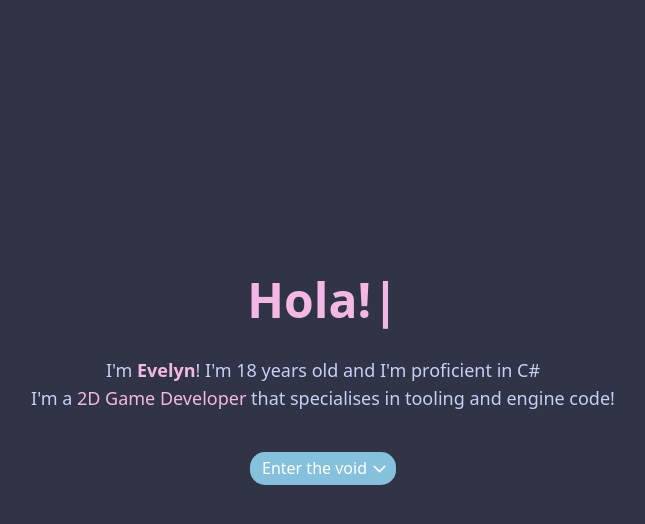
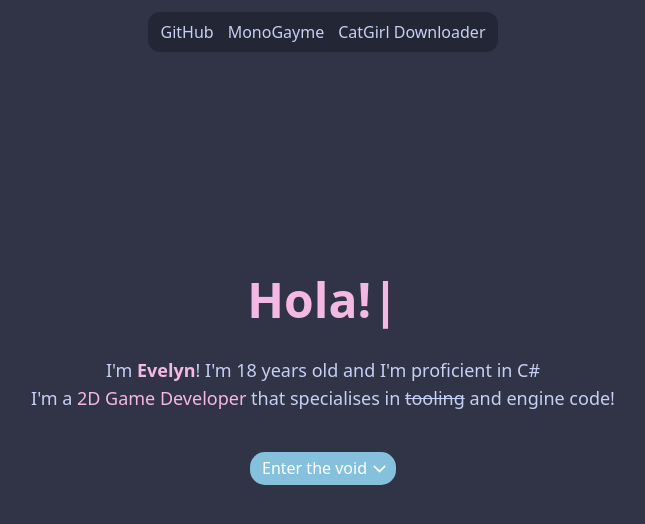
Before and after one commit to its-Lyn/its-Lyn.github.io, a React (Vite) app: page / in a window 1280 px wide. Shown: the top 524 px of the page, without its empty margins (317-962 px from the left). Built offline with nearby package versions, Linux system fonts and the light colour scheme.

Commit message:
Add navigation bar at the top.

```diff
--- a/src/App.tsx
+++ b/src/App.tsx
@@ -1,3 +1,4 @@
+import PageNavigation from "./components/PageNavigation";
 import "./styles/App.css"
 import Typewriter from 'typewriter-effect';
 
@@ -7,6 +8,10 @@ function App() {
 	return (
     <>
       <article className="relative flex flex-col text-center justify-center items-center construction-wrapper">
+				<div className="absolute top-3 w-full flex justify-center">
+					<PageNavigation />
+				</div>
+
 				<div className="type-wrapper text-5xl font-bold">
 					<Typewriter options={{
 						strings: greetings,
@@ -16,7 +21,7 @@ function App() {
 				</div>
 
         <p className="text-lg">I'm <span className="font-bold construction-span">Evelyn</span>! I'm 18 years old and I'm proficient in C#</p>
-				<p className="text-lg">I'm a <span className="construction-span">2D Game Developer</span> that specialises in tooling and engine code!</p>
+				<p className="text-lg">I'm a <span className="construction-span">2D Game Developer</span> that specialises in <s>tooling</s> and engine code!</p>
 
 				<button className="my-10 text-white btn">
 					<span className="pl-2">Enter the void</span>
--- /dev/null
+++ b/src/components/PageNavigation.tsx
@@ -0,0 +1,27 @@
+import "../styles/PageNavigation.css"
+
+const PageNavigation = () => {
+	return (
+		<nav className="flex flex-row text-center justify-center items-center">
+			<ul className="nav rounded-xl p-2 flex float-left">
+				<li>
+					<a className="nav-btn mr-1 cursor-pointer" href="https://github.com/its-Lyn" target="_blank">
+						GitHub
+					</a>
+				</li>
+				<li>
+					<a className="nav-btn mr-1 cursor-pointer" href="https://github.com/its-Lyn/MonoGayme" target="_blank">
+						MonoGayme
+					</a>
+				</li>
+				<li>
+					<a className="nav-btn cursor-pointer" href="https://github.com/its-Lyn/CatGirlDownloader" target="_blank">
+						CatGirl Downloader
+					</a>
+				</li>
+			</ul>
+		</nav>
+	)
+}
+
+export default PageNavigation;
--- /dev/null
+++ b/src/styles/PageNavigation.css
@@ -0,0 +1,14 @@
+.nav {
+    color: var(--text);
+    background-color: var(--crust);
+}
+
+.nav-btn {
+    padding: 5px;
+    border-radius: 10px;
+    transition: 0.25s;
+}
+
+.nav-btn:hover {
+    background-color: #838ba7;
+}
--- a/src/styles/index.css
+++ b/src/styles/index.css
@@ -7,13 +7,17 @@
   margin: 0;
 }
 
+li {
+  list-style: none;
+}
+
 body {
   scroll-behavior: smooth;
 }
 
 html {
   --base: #303446;
-  --mantle: #b9a4d5;
+  --crust: #232634;
   --text: #c6d0f5;
   --accent: #f4b8e4;
 
```
